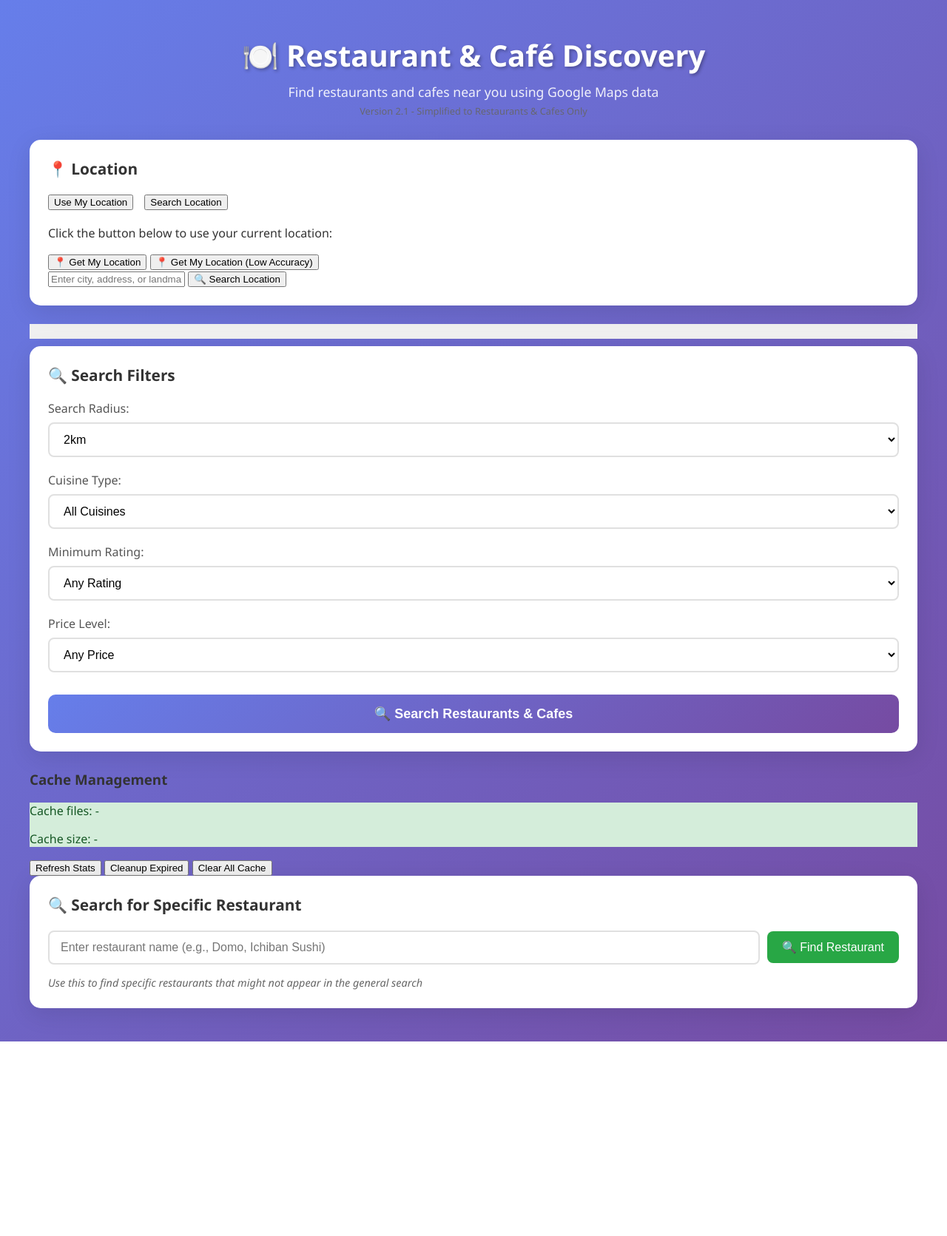
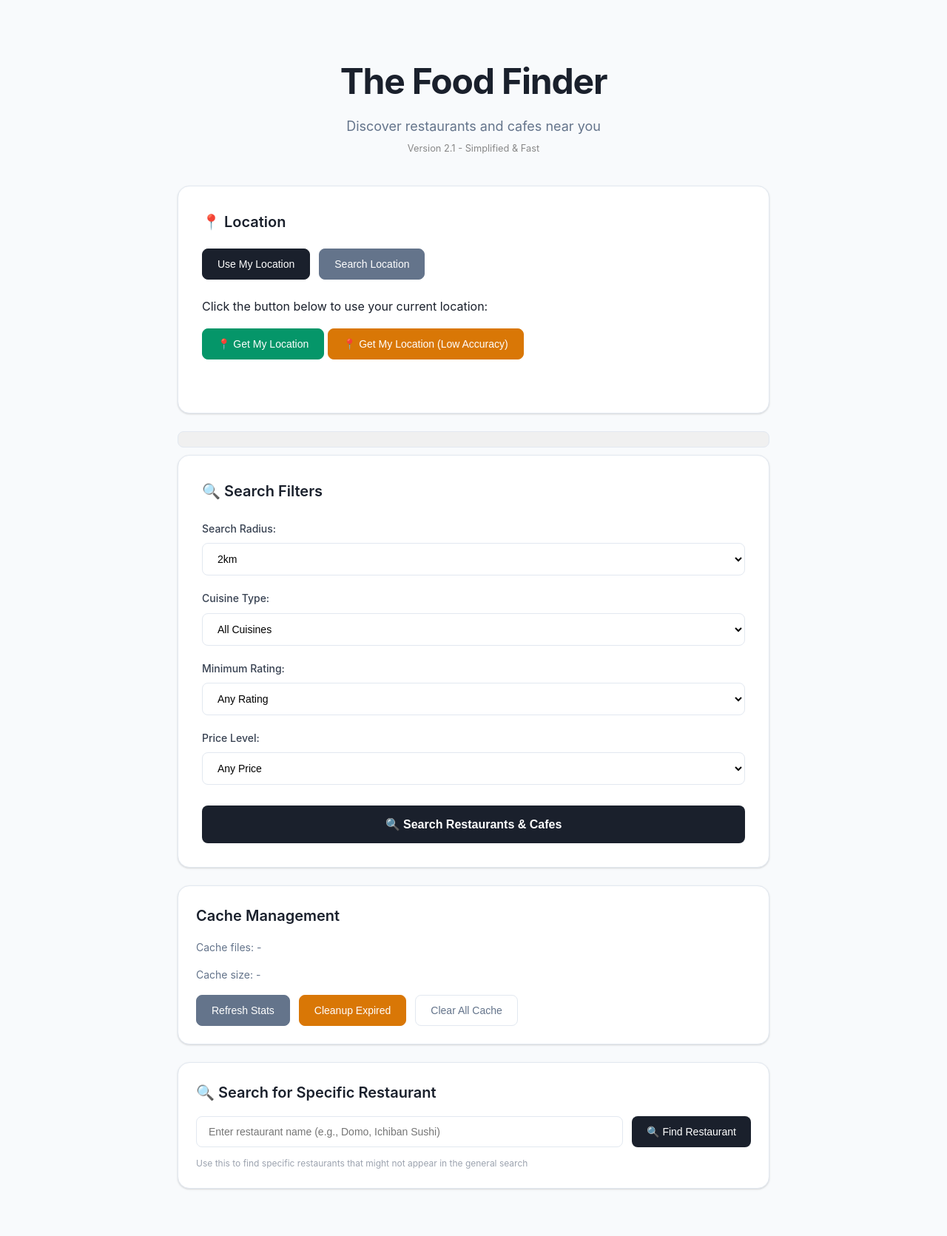
Before and after one commit to noahlimjj/restaurant-discovery, a Flask app: page / in a window 1280 px wide. Shown: the whole page at 74% size. Before the commit the page ends 1408 px from the top, so only its background shows below. Run offline with Flask 3, Linux system fonts and the light colour scheme.

Commit message:
Redesign to sleek minimalist 'The Food Finder' with modern UI

```diff
--- a/app.py
+++ b/app.py
@@ -945,7 +945,7 @@ def version():
             'Manual restaurant database',
             'Location detection and search'
         ],
-        'status': 'Restaurant & Café Discovery App is running!',
+        'status': 'The Food Finder is running!',
         'api_key_configured': bool(os.getenv('GOOGLE_API_KEY'))
     })
 
--- a/static/style.css
+++ b/static/style.css
@@ -1,130 +1,206 @@
 body {
-    font-family: 'Segoe UI', Tahoma, Geneva, Verdana, sans-serif;
+    font-family: -apple-system, BlinkMacSystemFont, 'Segoe UI', Roboto, Oxygen, Ubuntu, Cantarell, sans-serif;
     margin: 0;
     padding: 0;
-    background: linear-gradient(135deg, #667eea 0%, #764ba2 100%);
+    background: #f8fafc;
     min-height: 100vh;
-    color: #333;
+    color: #1a202c;
+    line-height: 1.6;
 }
 
 .container {
-    max-width: 1200px;
+    max-width: 800px;
     margin: 0 auto;
-    padding: 20px;
+    padding: 40px 20px;
 }
 
 header {
     text-align: center;
-    margin-bottom: 30px;
-    color: white;
+    margin-bottom: 40px;
 }
 
 header h1 {
-    font-size: 2.5rem;
-    margin-bottom: 10px;
-    text-shadow: 2px 2px 4px rgba(0,0,0,0.3);
+    font-size: 3rem;
+    font-weight: 700;
+    margin-bottom: 8px;
+    color: #1a202c;
+    letter-spacing: -0.025em;
 }
 
 header p {
-    font-size: 1.1rem;
-    opacity: 0.9;
+    font-size: 1.125rem;
+    color: #64748b;
     margin: 0;
+    font-weight: 400;
 }
 
 .location-section {
     background: white;
-    padding: 25px;
-    border-radius: 15px;
-    box-shadow: 0 8px 32px rgba(0,0,0,0.1);
-    margin-bottom: 25px;
-    backdrop-filter: blur(10px);
+    padding: 32px;
+    border-radius: 16px;
+    box-shadow: 0 1px 3px 0 rgba(0, 0, 0, 0.1), 0 1px 2px 0 rgba(0, 0, 0, 0.06);
+    margin-bottom: 24px;
+    border: 1px solid #e2e8f0;
 }
 
 .location-section h3 {
     margin-top: 0;
-    color: #333;
-    font-size: 1.3rem;
+    color: #1a202c;
+    font-size: 1.25rem;
+    font-weight: 600;
+    margin-bottom: 20px;
 }
 
 .location-toggle {
     display: flex;
-    gap: 15px;
-    margin-bottom: 20px;
-    align-items: center;
+    gap: 12px;
+    margin-bottom: 24px;
 }
 
-.location-toggle label {
-    display: flex;
-    align-items: center;
-    gap: 8px;
+.btn {
+    padding: 12px 20px;
+    border: 1px solid #e2e8f0;
+    border-radius: 8px;
+    background: white;
+    color: #64748b;
     cursor: pointer;
-    padding: 10px 15px;
-    border-radius: 8px;
-    transition: all 0.3s ease;
+    font-size: 14px;
     font-weight: 500;
+    transition: all 0.2s ease;
+    text-decoration: none;
+    display: inline-block;
 }
 
-.location-toggle input[type="radio"] {
-    margin: 0;
+.btn:hover {
+    border-color: #cbd5e0;
+    background: #f7fafc;
 }
 
-.location-toggle label:hover {
-    background: #f0f0f0;
+.btn.active {
+    background: #1a202c;
+    color: white;
+    border-color: #1a202c;
 }
 
-.location-toggle input[type="radio"]:checked + label {
-    background: #667eea;
+.btn-primary {
+    background: #1a202c;
     color: white;
+    border-color: #1a202c;
 }
 
-.location-input-group {
-    display: flex;
-    gap: 10px;
-    align-items: center;
+.btn-primary:hover {
+    background: #2d3748;
+    border-color: #2d3748;
 }
 
-.location-input-group input {
-    flex: 1;
-    padding: 12px 15px;
-    border: 2px solid #e0e0e0;
-    border-radius: 8px;
-    font-size: 16px;
-    transition: border-color 0.3s ease;
+.btn-success {
+    background: #059669;
+    color: white;
+    border-color: #059669;
 }
 
-.location-input-group input:focus {
-    outline: none;
-    border-color: #667eea;
+.btn-success:hover {
+    background: #047857;
+    border-color: #047857;
 }
 
-.location-input-group button {
-    padding: 12px 20px;
-    background: #667eea;
+.btn-warning {
+    background: #d97706;
     color: white;
-    border: none;
-    border-radius: 8px;
-    cursor: pointer;
-    font-size: 16px;
-    transition: background 0.3s ease;
+    border-color: #d97706;
 }
 
-.location-input-group button:hover {
-    background: #5a6fd8;
+.btn-warning:hover {
+    background: #b45309;
+    border-color: #b45309;
+}
+
+.btn-secondary {
+    background: #64748b;
+    color: white;
+    border-color: #64748b;
+}
+
+.btn-secondary:hover {
+    background: #475569;
+    border-color: #475569;
+}
+
+.location-mode {
+    display: none;
+}
+
+.location-mode.active {
+    display: block;
+}
+
+.search-location-form {
+    display: flex;
+    gap: 12px;
+    margin-bottom: 16px;
+}
+
+.form-control {
+    flex: 1;
+    padding: 12px 16px;
+    border: 1px solid #e2e8f0;
+    border-radius: 8px;
+    font-size: 14px;
+    transition: border-color 0.2s ease;
+}
+
+.form-control:focus {
+    outline: none;
+    border-color: #1a202c;
+    box-shadow: 0 0 0 3px rgba(26, 32, 44, 0.1);
+}
+
+.location-status {
+    margin-top: 16px;
+    padding: 12px;
+    border-radius: 8px;
+    font-size: 14px;
+}
+
+.location-status .error {
+    background: #fef2f2;
+    border: 1px solid #fecaca;
+    color: #dc2626;
+}
+
+.search-results {
+    margin-top: 16px;
+}
+
+.location-result {
+    padding: 12px;
+    border: 1px solid #e2e8f0;
+    border-radius: 8px;
+    margin-bottom: 8px;
+    cursor: pointer;
+    transition: all 0.2s ease;
+}
+
+.location-result:hover {
+    background: #f7fafc;
+    border-color: #cbd5e0;
 }
 
 .filters {
     background: white;
-    padding: 25px;
-    border-radius: 15px;
-    box-shadow: 0 8px 32px rgba(0,0,0,0.1);
-    margin-bottom: 25px;
-    backdrop-filter: blur(10px);
+    padding: 32px;
+    border-radius: 16px;
+    box-shadow: 0 1px 3px 0 rgba(0, 0, 0, 0.1), 0 1px 2px 0 rgba(0, 0, 0, 0.06);
+    margin-bottom: 24px;
+    border: 1px solid #e2e8f0;
 }
 
 .filters h3 {
     margin-top: 0;
-    color: #333;
-    font-size: 1.3rem;
+    color: #1a202c;
+    font-size: 1.25rem;
+    font-weight: 600;
+    margin-bottom: 24px;
 }
 
 .filter-group {
@@ -135,41 +211,44 @@ header p {
     display: block;
     margin-bottom: 8px;
     font-weight: 500;
-    color: #555;
+    color: #374151;
+    font-size: 14px;
 }
 
 .filter-group select {
     width: 100%;
-    padding: 12px 15px;
-    border: 2px solid #e0e0e0;
+    padding: 12px 16px;
+    border: 1px solid #e2e8f0;
     border-radius: 8px;
-    font-size: 16px;
+    font-size: 14px;
     background: white;
-    transition: border-color 0.3s ease;
+    transition: border-color 0.2s ease;
 }
 
 .filter-group select:focus {
     outline: none;
-    border-color: #667eea;
+    border-color: #1a202c;
+    box-shadow: 0 0 0 3px rgba(26, 32, 44, 0.1);
 }
 
 .search-btn {
     width: 100%;
-    padding: 15px;
-    background: linear-gradient(135deg, #667eea 0%, #764ba2 100%);
+    padding: 16px;
+    background: #1a202c;
     color: white;
     border: none;
-    border-radius: 10px;
-    font-size: 18px;
+    border-radius: 8px;
+    font-size: 16px;
     font-weight: 600;
     cursor: pointer;
-    transition: transform 0.3s ease, box-shadow 0.3s ease;
-    margin-top: 10px;
+    transition: all 0.2s ease;
+    margin-top: 8px;
 }
 
 .search-btn:hover {
-    transform: translateY(-2px);
-    box-shadow: 0 8px 25px rgba(102, 126, 234, 0.4);
+    background: #2d3748;
+    transform: translateY(-1px);
+    box-shadow: 0 4px 12px rgba(26, 32, 44, 0.15);
 }
 
 .search-btn:active {
@@ -273,224 +357,231 @@ header p {
 }
 
 .status.open {
-    color: #28a745;
-    font-weight: 600;
+    color: #059669;
 }
 
 .status.closed {
-    color: #dc3545;
-    font-weight: 600;
+    color: #dc2626;
 }
 
 .establishment-type {
-    color: #667eea;
-    font-weight: 600;
+    background: #f1f5f9;
+    color: #475569;
+    padding: 4px 8px;
+    border-radius: 4px;
+    font-size: 12px;
+    font-weight: 500;
+    display: inline-block;
+    margin-bottom: 8px;
 }
 
 .tags {
-    color: #888;
-    font-size: 0.9rem;
+    display: flex;
+    gap: 8px;
+    flex-wrap: wrap;
+    margin-bottom: 16px;
 }
 
 .description {
-    background: #f8f9fa;
-    padding: 15px;
-    border-radius: 8px;
-    margin: 15px 0;
-    border-left: 4px solid #667eea;
+    color: #64748b;
+    font-size: 14px;
+    line-height: 1.5;
+    margin-bottom: 16px;
 }
 
 .contact-info {
-    background: #e8f4fd;
-    padding: 15px;
-    border-radius: 8px;
-    margin: 15px 0;
-    border-left: 4px solid #17a2b8;
+    display: flex;
+    gap: 16px;
+    margin-bottom: 16px;
+    flex-wrap: wrap;
 }
 
 .menu-info {
-    background: #fff3cd;
-    padding: 15px;
-    border-radius: 8px;
-    margin: 15px 0;
-    border-left: 4px solid #ffc107;
+    display: flex;
+    gap: 16px;
+    margin-bottom: 16px;
+    flex-wrap: wrap;
 }
 
 .reviews {
-    background: #f8f9fa;
-    padding: 15px;
-    border-radius: 8px;
-    margin: 15px 0;
-    border-left: 4px solid #28a745;
+    border-top: 1px solid #e2e8f0;
+    padding-top: 16px;
+    margin-top: 16px;
 }
 
 .review {
-    border-bottom: 1px solid #e0e0e0;
-    padding: 10px 0;
+    margin-bottom: 12px;
+    padding-bottom: 12px;
 }
 
 .review:last-child {
-    border-bottom: none;
+    margin-bottom: 0;
+    padding-bottom: 0;
 }
 
 .review-author {
     font-weight: 600;
-    color: #333;
-    margin-bottom: 5px;
+    color: #1a202c;
+    font-size: 14px;
 }
 
 .review-rating {
-    color: #ffc107;
-    font-weight: 600;
+    color: #059669;
+    font-weight: 500;
 }
 
 .review-text {
-    color: #666;
-    font-style: italic;
-    margin: 5px 0;
+    color: #64748b;
+    font-size: 14px;
+    margin-top: 4px;
     line-height: 1.4;
 }
 
 .review small {
-    color: #888;
-    font-size: 0.8rem;
+    color: #9ca3af;
+    font-size: 12px;
 }
 
-.log {
-    background: #f8f9fa;
-    border: 1px solid #e0e0e0;
-    border-radius: 8px;
-    padding: 15px;
-    margin-top: 20px;
-    max-height: 200px;
-    overflow-y: auto;
-    font-family: 'Courier New', monospace;
-    font-size: 0.9rem;
-    color: #666;
+.opening-hours {
+    border-top: 1px solid #e2e8f0;
+    padding-top: 16px;
+    margin-top: 16px;
 }
 
-.log div {
-    margin-bottom: 5px;
-    padding: 2px 0;
+.opening-hours h4 {
+    margin: 0 0 12px 0;
+    font-size: 16px;
+    font-weight: 600;
+    color: #1a202c;
 }
 
-.cache-controls {
-    background: white;
-    padding: 20px;
-    border-radius: 15px;
-    box-shadow: 0 8px 32px rgba(0,0,0,0.1);
-    margin-bottom: 25px;
-    backdrop-filter: blur(10px);
+.opening-hours p {
+    margin: 4px 0;
+    font-size: 14px;
+    color: #64748b;
+    display: flex;
+    justify-content: space-between;
 }
 
-.cache-controls h3 {
-    margin-top: 0;
-    color: #333;
+.opening-hours p:first-of-type {
+    font-weight: 500;
+    color: #374151;
 }
 
-.cache-buttons {
+.opening-hours p.today {
+    background: #f0f9ff;
+    color: #0369a1;
+    padding: 8px 12px;
+    border-radius: 6px;
+    font-weight: 500;
+    margin: 8px -12px;
+}
+
+.cache-section {
+    background: white;
+    padding: 24px;
+    border-radius: 16px;
+    box-shadow: 0 1px 3px 0 rgba(0, 0, 0, 0.1), 0 1px 2px 0 rgba(0, 0, 0, 0.06);
+    margin-bottom: 24px;
+    border: 1px solid #e2e8f0;
+}
+
+.cache-section h3 {
+    margin-top: 0;
+    color: #1a202c;
+    font-size: 1.25rem;
+    font-weight: 600;
+    margin-bottom: 16px;
+}
+
+.cache-stats {
+    margin-bottom: 16px;
+    font-size: 14px;
+    color: #64748b;
+}
+
+.cache-actions {
     display: flex;
-    gap: 10px;
+    gap: 12px;
     flex-wrap: wrap;
 }
 
-.cache-btn {
-    padding: 8px 15px;
+.specific-search {
+    background: white;
+    padding: 24px;
+    border-radius: 16px;
+    box-shadow: 0 1px 3px 0 rgba(0, 0, 0, 0.1), 0 1px 2px 0 rgba(0, 0, 0, 0.06);
+    margin-bottom: 24px;
+    border: 1px solid #e2e8f0;
+}
+
+.specific-search h3 {
+    margin-top: 0;
+    color: #1a202c;
+    font-size: 1.25rem;
+    font-weight: 600;
+    margin-bottom: 16px;
+}
+
+.search-specific-group {
+    display: flex;
+    gap: 12px;
+    margin-bottom: 12px;
+}
+
+.search-specific-group input {
+    flex: 1;
+    padding: 12px 16px;
+    border: 1px solid #e2e8f0;
+    border-radius: 8px;
+    font-size: 14px;
+    transition: border-color 0.2s ease;
+}
+
+.search-specific-group input:focus {
+    outline: none;
+    border-color: #1a202c;
+    box-shadow: 0 0 0 3px rgba(26, 32, 44, 0.1);
+}
+
+.search-specific-btn {
+    padding: 12px 20px;
+    background: #1a202c;
+    color: white;
     border: none;
-    border-radius: 6px;
+    border-radius: 8px;
     cursor: pointer;
     font-size: 14px;
-    transition: background 0.3s ease;
+    font-weight: 500;
+    transition: all 0.2s ease;
 }
 
-.clear-cache {
-    background: #dc3545;
-    color: white;
+.search-specific-btn:hover {
+    background: #2d3748;
 }
 
-.clear-cache:hover {
-    background: #c82333;
+.search-hint {
+    font-size: 12px;
+    color: #9ca3af;
+    margin: 0;
 }
 
-.cache-stats {
-    background: #d4edda;
-    color: #155724;
-}
-
-.cache-stats:hover {
-    background: #c3e6cb;
-}
-
-.menu-link {
-    color: #667eea;
-    text-decoration: none;
-    font-weight: 500;
-    padding: 5px 10px;
-    border-radius: 5px;
-    background: rgba(102, 126, 234, 0.1);
-    transition: all 0.3s ease;
-}
-
-.menu-link:hover {
-    background: rgba(102, 126, 234, 0.2);
-    text-decoration: underline;
-}
-
-.contact-info a {
-    color: #17a2b8;
-    text-decoration: none;
-    font-weight: 500;
-}
-
-.contact-info a:hover {
-    text-decoration: underline;
-}
-
-.reviews h4 {
-    margin: 0 0 15px 0;
-    color: #333;
-    font-size: 1.1rem;
-}
-
-.opening-hours {
-    background: #f8f9fa;
-    padding: 15px;
+#debug-info {
+    background: #f8fafc;
+    padding: 16px;
     border-radius: 8px;
-    margin: 15px 0;
-    border-left: 4px solid #28a745;
-}
-
-.opening-hours h4 {
-    margin: 0 0 10px 0;
-    color: #333;
-    font-size: 1.1rem;
-}
-
-.opening-hours p {
-    margin: 5px 0;
-    color: #666;
-    font-size: 0.9rem;
-    line-height: 1.4;
-}
-
-.opening-hours p:first-of-type {
-    font-weight: 600;
-    color: #333;
-}
-
-.opening-hours p.today {
-    background: #d4edda;
-    color: #155724;
-    font-weight: 600;
-    padding: 5px 10px;
-    border-radius: 5px;
-    margin: 8px 0;
-    border-left: 3px solid #28a745;
+    margin: 16px 0;
+    font-family: 'SF Mono', Monaco, 'Cascadia Code', 'Roboto Mono', Consolas, 'Courier New', monospace;
+    font-size: 12px;
+    color: #64748b;
+    border: 1px solid #e2e8f0;
+    max-height: 200px;
+    overflow-y: auto;
 }
 
 @media (max-width: 768px) {
     .container {
-        padding: 15px;
+        padding: 20px 16px;
     }
 
     header h1 {
@@ -499,82 +590,23 @@ header p {
 
     .location-toggle {
         flex-direction: column;
-        align-items: stretch;
     }
 
-    .location-input-group {
+    .search-location-form {
         flex-direction: column;
     }
 
     .restaurant-meta {
         flex-direction: column;
-        align-items: flex-start;
+        gap: 8px;
     }
 
     .restaurant-photos {
-        justify-content: flex-start;
+        flex-wrap: wrap;
     }
 
     .restaurant-photos img {
         width: 100px;
-        height: 75px;
+        height: 70px;
     }
 }
-
-.specific-search {
-    background: white;
-    padding: 25px;
-    border-radius: 15px;
-    box-shadow: 0 8px 32px rgba(0,0,0,0.1);
-    margin-bottom: 25px;
-    backdrop-filter: blur(10px);
-}
-
-.specific-search h3 {
-    margin-top: 0;
-    color: #333;
-    font-size: 1.3rem;
-}
-
-.search-specific-group {
-    display: flex;
-    gap: 10px;
-    align-items: center;
-    margin-bottom: 15px;
-}
-
-.search-specific-group input {
-    flex: 1;
-    padding: 12px 15px;
-    border: 2px solid #e0e0e0;
-    border-radius: 8px;
-    font-size: 16px;
-    transition: border-color 0.3s ease;
-}
-
-.search-specific-group input:focus {
-    outline: none;
-    border-color: #667eea;
-}
-
-.search-specific-btn {
-    padding: 12px 20px;
-    background: #28a745;
-    color: white;
-    border: none;
-    border-radius: 8px;
-    cursor: pointer;
-    font-size: 16px;
-    transition: background 0.3s ease;
-}
-
-.search-specific-btn:hover {
-    background: #218838;
-}
-
-.search-hint {
-    color: #666;
-    font-size: 0.9rem;
-    margin: 0;
-    font-style: italic;
-}
--- a/templates/index.html
+++ b/templates/index.html
@@ -2,16 +2,16 @@
 <html lang="en">
 <head>
     <meta charset="UTF-8">
-    <title>Food Discovery App - Find All Food Establishments</title>
-    <meta name="description" content="Discover restaurants, cafes, bars, bakeries, and all food establishments near you using Google Maps data">
+    <title>The Food Finder - Discover Restaurants & Cafes</title>
+    <meta name="description" content="Discover restaurants and cafes near you using Google Maps data">
     <link rel="stylesheet" href="/static/style.css">
 </head>
 <body>
     <div class="container">
         <header>
-            <h1>🍽️ Restaurant & Café Discovery</h1>
-            <p>Find restaurants and cafes near you using Google Maps data</p>
-            <p style="font-size: 0.8rem; color: #666; margin-top: 5px;">Version 2.1 - Simplified to Restaurants & Cafes Only</p>
+            <h1>The Food Finder</h1>
+            <p>Discover restaurants and cafes near you</p>
+            <p style="font-size: 0.8rem; color: #888; margin-top: 5px;">Version 2.1 - Simplified & Fast</p>
         </header>
 
         <!-- Location Selection -->
```
Also changed, not shown: other parts of static/style.css (+41 -36 lines).
